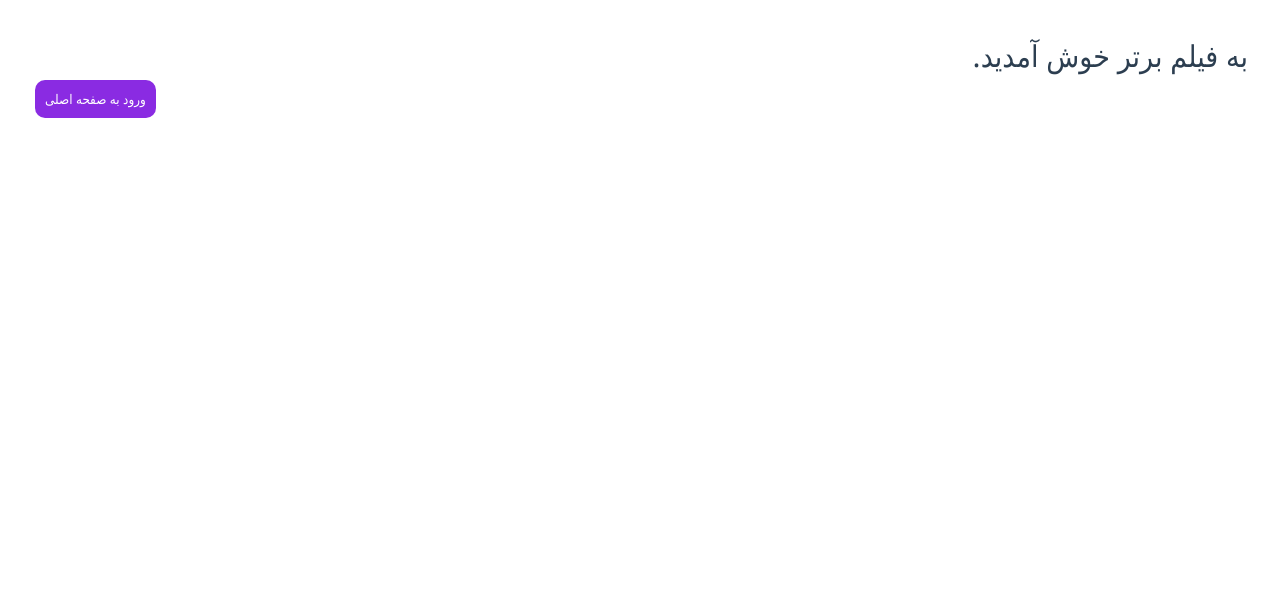
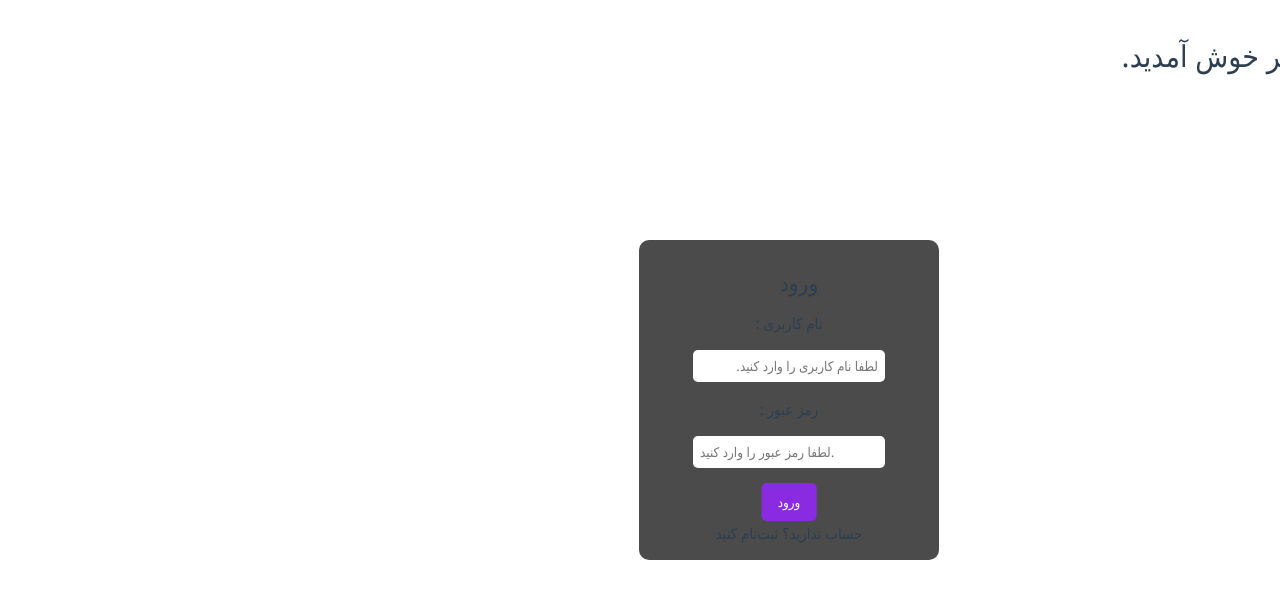
Before and after one commit to Poya403/Movie-site, a Vue app in the folder front-end/: page / in a window 1280 px wide. Shown: the top 598 px of the page. Built offline with nearby package versions, Linux system fonts and the light colour scheme.

Commit message:
setup authorization handling on login/register

```diff
--- a/front-end/index.html
+++ b/front-end/index.html
@@ -4,7 +4,7 @@
     <meta charset="UTF-8">
     <link rel="icon" href="/favicon.ico">
     <meta name="viewport" content="width=device-width, initial-scale=1.0">
-    <title>Vite App</title>
+    <link href="https://fonts.googleapis.com/icon?family=Material+Icons" rel="stylesheet">
   </head>
   <body>
     <div id="app"></div>
--- a/front-end/src/App.vue
+++ b/front-end/src/App.vue
@@ -1,28 +1,6 @@
-<script setup>
-import { useRoute } from 'vue-router';
-
-const route = useRoute();
-</script>
-
 <template>
-  <div v-if="route.path === '/'">
-    <h1>به فیلم برتر خوش آمدید.</h1>
-    <router-link to="/home">
-      <button>ورود به صفحه اصلی</button>
-    </router-link>
-  </div>
-
   <router-view />
 </template>
-
-<style >
-button{
-  font-family: 'Segoe UI', Tahoma, Geneva, Verdana, sans-serif;
-  color: white;
-  background-color: blueviolet;
-  border-radius: 10px;
-  border: none;
-  padding: 10px;
-
-}
+<style>
+@import url('https://fonts.googleapis.com/icon?family=Material+Icons');
 </style>
--- a/front-end/src/assets/main.css
+++ b/front-end/src/assets/main.css
@@ -5,6 +5,7 @@
   margin: 0 auto;
   padding: 2rem;
   font-weight: normal;
+  direction: rtl;
 }
 
 a,
@@ -26,11 +27,25 @@ a,
     display: flex;
     place-items: center;
     font-family: 'Segoe UI', Tahoma, Geneva, Verdana, sans-serif;
+    direction: rtl;
   }
 
   #app {
     display: grid;
     grid-template-columns: 1fr 1fr;
     padding: 0 2rem;
+    direction: rtl;
   }
 }
+
+button{
+  display: flex;
+  font-family: 'Segoe UI', Tahoma, Geneva, Verdana, sans-serif;
+  color: white;
+  background-color: blueviolet;
+  border-radius: 5px;
+  border: none;
+  padding: 10px 16px;
+  cursor: pointer;
+  justify-self: end;
+}
--- a/front-end/src/router/index.js
+++ b/front-end/src/router/index.js
@@ -1,10 +1,12 @@
 import { createRouter, createWebHistory } from 'vue-router'
 import Movies from '../views/MoviesView.vue'
 import Home from '../views/HomeView.vue'
+import LoginView from '../views/LoginView.vue'
 
 const router = createRouter({
   history: createWebHistory(),
   routes: [
+    { path: '/', name: 'LoginView', component: LoginView },
     {
       path : '/home',
       name: 'HomeView',
--- a/front-end/src/views/HomeView.vue
+++ b/front-end/src/views/HomeView.vue
@@ -9,6 +9,7 @@ export default {
     const genres = ref([]);
     const searchResults = ref([]);
     const searchTerm = ref(null);
+    const username = ref(null);
     const router = useRouter();
     const fetchMovies = async () => {
       try {
@@ -33,7 +34,14 @@ export default {
     const goToMovie = (movieId) => {
       router.push(`/movies/${movieId}`);
     };
-    onMounted(fetchMovies);
+    const logout = () => {
+      localStorage.removeItem('username');
+      router.push('/');
+    };
+    onMounted(() => {
+      username.value = localStorage.getItem('username') || 'کاربر';
+      fetchMovies();
+    });
 
     return {
       movies,
@@ -41,7 +49,9 @@ export default {
       searchResults,
       searchTerm,
       searchInputHandler,
-      goToMovie
+      goToMovie,
+      username,
+      logout
     };
   }
 };
@@ -51,13 +61,25 @@ export default {
   <nav>
     <h1 id="title">فیلم برتر</h1>
     <input id="search" v-model="searchTerm" @input="searchInputHandler" placeholder="جستجوی فیلم">
-    <router-link to="/">
-      <button>ورود</button>
-    </router-link>
-  </nav>
+    <section id="Registration status">
+        <div v-show="!username">
+          <router-link to="/">
+            <button>ورود <i class="material-icons">login</i></button>
+          </router-link>
+        </div>
+        <div v-show="username" class="profile-box">
+          <h1 class="profile-name">{{ username }}
+          <i class="material-icons">account_circle</i>
+          </h1>
+          <button type="button" @click="logout">
+            <i class="material-icons">logout</i>
+        </button>
+        </div>
+    </section>
+  </nav><br><br>
   <section id="movies">
     <div v-for="genre in genres" :key="genre.id" class="genre-section">
-      <h2 v-if="searchResults.filter(movie => movie.gname === genre.gname).length>0">{{ genre.gname }}</h2>
+      <h2 id="genreTitle" v-if="searchResults.filter(movie => movie.gname === genre.gname).length>0">{{ genre.gname }}</h2>
       <div class="movies-container">
           <div v-for="movie in searchResults.filter(movie => movie.gname === genre.gname)"
             :key="movie.img_url" class="movie-card" @click="goToMovie(movie.mid)">
@@ -70,13 +92,19 @@ export default {
 </template>
 
 <style>
+*{
+  font-family: 'Segoe UI', Tahoma, Geneva, Verdana, sans-serif;
+}
+#movies{
+  margin-top: 15px;
+}
 .movies-container {
   display: flex;
   flex-wrap: wrap;
-  justify-self: end;
   gap: 10px;
-  justify-content: center;
+  justify-content: right;
   padding: 20px;
+  margin-top: 10px;
 }
 
 .movie-card {
@@ -90,7 +118,7 @@ export default {
 }
 
 .movie-card:hover {
-  transform: scale(1.05);
+  transform: scale(1.10);
 }
 
 .movie-card img {
@@ -104,33 +132,57 @@ export default {
   color: white;
   font-size: 16px;
   margin-top: 10px;
-  font-family: 'Segoe UI', Tahoma, Geneva, Verdana, sans-serif;
 }
 
 input{
   width: 30%;
   display: grid;
-  direction: rtl;
-  justify-self: end;
-  margin: auto;
+  margin-bottom: 30px;
   padding: 7px;
-  border-radius: 5px ;
-  font-family: 'Segoe UI', Tahoma, Geneva, Verdana, sans-serif;
-}
-
-h1,h2{
-  justify-self: end;
-  direction: rtl;
-  font-family: 'Segoe UI', Tahoma, Geneva, Verdana, sans-serif;
+  border-radius: 5px;
 }
 
 #title,#search{
-    justify-content: flex-end;
+    display: flex;
+    align-items: center;
+    justify-content: space-between;
+    gap: 20px;
     float: right;
-    vertical-align: center;
-    margin-bottom: 20px;
 }
+
 #search{
-    margin: 10px 50px 0;
+    margin: 5px 50px 0;
 }
+
+.profile-box {
+  direction: ltr;
+  display: flex;
+  justify-content: space-between;
+  align-items: center;
+  background: linear-gradient(90deg, #1e1f22, #2d2e33);
+  color: #f0f0f0;
+  padding: 10px;
+  border-radius: 10px;
+}
+
+.profile-name {
+  font-size: 1.2rem;
+  display: flex;
+  align-items: center;
+  gap: 0.5rem;
+  font-weight: 500;
+  text-shadow: 0 0 3px #00000044;
+}
+
+.profile-box .material-icons {
+  font-size: 28px;
+  cursor: pointer;
+  transition: transform 0.2s ease, color 0.3s;
+}
+
+.profile-box .material-icons:hover {
+  transform: scale(1.1);
+  color: #66ccff;
+}
+
 </style>
--- /dev/null
+++ b/front-end/src/views/LoginView.vue
@@ -0,0 +1,104 @@
+<script>
+import axios from 'axios';
+
+export default {
+  name: 'LoginView',
+  data() {
+    return {
+      uname: '',
+      password: '',
+      password2: '',
+      isRegistering: false,
+    };
+  },
+  methods: {
+    toggleForm() {
+      this.isRegistering = !this.isRegistering;
+    },
+    async submitForm() {
+      // بررسی رمز عبور در حالت ثبت‌نام
+      if (this.isRegistering && this.password !== this.password2) {
+        alert("رمز عبور مطابقت ندارد!");
+        return;
+      }
+
+      const url = this.isRegistering? "http://localhost:3000/register": "http://localhost:3000/login";
+      try {
+        const res = await axios.post(url, {
+          uname: this.uname,
+          password: this.password,
+        });
+
+        if (res.data.message === "successfully login!" || res.data.message === "successfully registered!") {
+          localStorage.setItem("username", this.uname);
+          this.$router.push('/home');
+        }
+
+      } catch (error) {
+        console.error("خطا:", error);
+        alert("خطایی در ارتباط با سرور رخ داده است.");
+      }
+    },
+  },
+};
+</script>
+
+<template>
+    <h1 id="title1">به فیلم برتر خوش آمدید.</h1>
+    <form class="login_form">
+      <h2 id="login_title">{{ isRegistering ? "ثبت نام" : "ورود" }}</h2>
+
+      <label id="user_name_lbl" for="name">نام کاربری :</label>
+      <input id="user_name" type="text" v-model="uname" placeholder="لطفا نام کاربری را وارد کنید.">
+
+      <label id="password_lbl" for="password">رمز عبور :</label>
+      <input id="password" type="password" v-model="password" placeholder="لطفا رمز عبور را وارد کنید.">
+
+      <label id="password_lbl2" for="password2" v-if="isRegistering">تکرار رمز عبور :</label>
+      <input id="password2" type="password" v-model="password2" placeholder="لطفا  مجددا رمز عبور را وارد کنید." v-if="isRegistering">
+
+      <button id="enter" type="button" @click="submitForm">{{ isRegistering ? "ثبت نام" : "ورود" }}</button>
+
+      <p @click="toggleForm" style="cursor: pointer;">
+      {{ isRegistering ? "قبلاً ثبت‌نام کرده‌اید؟ ورود" : "حساب ندارید؟ ثبت‌نام کنید"}}
+      </p>
+    </form>
+</template>
+
+<style>
+#title1{
+  margin-bottom: 100px ;
+}
+.login_form{
+  background-color: rgb(75, 75, 75);
+  position: absolute;
+  border-radius: 10px;
+  text-align: center;
+  top:50%;
+  left:50%;
+  transform: translate(-50%,-50%);
+  width: 300px;
+  padding: 15px 30px;
+}
+
+#user_name,#password,#password2{
+  width: 80%;
+  padding: 7px;
+  border: none;
+  margin: 15px auto;
+}
+#password,#password2{ direction: ltr;}
+
+#login_title{
+  margin: 10px;
+  position: relative;
+  left: 50%;
+  transform: translateX(-50%);
+}
+
+#enter{
+  position: relative;
+  left: 50%;
+  transform: translateX(-50%);
+}
+</style>
--- a/front-end/src/views/MoviesView.vue
+++ b/front-end/src/views/MoviesView.vue
@@ -8,51 +8,147 @@ export default{
     setup(){
       const route = useRoute();
       const movieInfo = ref([]);
-      const fetchMovies = async () => {
+      const cast = ref([]);
+
+      const fetchMovieِData = async () => {
       try {
         const movieId = route.params.id;
         const res = await axios.get(`http://localhost:3000/movies/${movieId}`);
         console.log("API Response:", res.data);
         movieInfo.value = res.data.movieInfo;
+        cast.value = res.data.cast;
       } catch (err) {
         console.error("Error fetching movie:", err);
       }
     };
-      onMounted(fetchMovies);
 
-      return {
-        movieInfo
-      };
+    onMounted(() => {
+      fetchMovieِData();
+    });
+
+    return {
+      movieInfo,
+      cast
+    };
+
     }
-
 }
 </script>
 
 <template>
+  <nav>
+    <h1 id="title">فیلم برتر</h1>
+    <router-link to="/">
+      <button id="login_btn">ورود <i class="material-icons">login</i></button>
+    </router-link>
+  </nav><br>
   <div class="movie_info">
     <img :src="movieInfo.img_url" alt="movie poster" />
     <h1>{{ movieInfo.mname }}</h1>
-    <h2>{{ movieInfo.genres }}</h2>
-    <h2>کارگردان : {{ movieInfo.dname }}</h2>
-    <h3><span>(imdb)</span>امتیاز  : {{ movieInfo.rate }}</h3>
-    <h3>توضیحات : {{ movieInfo.title }}</h3>
+    <h4>{{ movieInfo.genres }}</h4>
+    <h3>کارگردان : {{ movieInfo.dname }}</h3>
+    <h4>امتیاز IMDb : {{ movieInfo.rate }}</h4>
+    <h4>تاریخ انتشار : {{ movieInfo.initial_release }}</h4>
+    <h3>توضیحات : {{ movieInfo.title }}</h3><br>
+    <h1>اسامی بازیگران</h1>
+    <table id="cast_table">
+      <thead>
+        <tr>
+          <th>نام</th>
+          <th>در نقش</th>
+        </tr>
+      </thead>
+      <tbody>
+        <tr v-for="actor in cast" :key="actor.aname">
+          <td>{{ actor.aname }}</td>
+          <td>{{ actor.role_in_movie }}</td>
+        </tr>
+      </tbody>
+    </table>
   </div>
 </template>
 
 <style>
+*{
+  direction: rtl;
+}
+@media (max-width: 600px) {
   .movie_info{
-    display: block;
-    float: right;
     background-color: black;
     text-align: right;
-    width: 100vh;
-    height: 150vh;
     padding: 5vh;
   }
   .movie_info img{
     display: inline-block;
-    width: 230px;
-    height: 350px;
+    width: 100%;
+    height: 50vh;
     object-fit: cover;
+    border-radius: 10px;
   }
+  table {
+    margin-top: 20px;
+    width: 100%;
+    border-collapse: collapse;
+    font-size: 12px;
+    font-family: 'Segoe UI', Tahoma, Geneva, Verdana, sans-serif;
+    text-align: right;
+  }
+
+  th, td {
+    padding: 5px;
+    border: 1px solid #ddd;
+    color: white;
+  }
+
+  th {
+    background-color: #4CAF50;
+    color: white;
+    text-transform: uppercase;
+  }
+}
+
+@media (min-width: 610px) {
+  .movie_info{
+    display: block;
+    background-color: black;
+    text-align: right;
+    width: 100vh;
+    height: auto;
+    padding: 5vh;
+    justify-self: center;
+  }
+  .movie_info img{
+    display: inline-block;
+    width: 100%;
+    height: 50vh;
+    object-fit: cover;
+    border-radius: 10px;
+  }
+  table {
+    direction: rtl;
+    margin-top: 20px;
+    width: 50%;
+    border-collapse: collapse;
+    font-size: 12px;
+    font-family: 'Segoe UI', Tahoma, Geneva, Verdana, sans-serif;
+    text-align: right;
+  }
+
+  th, td {
+    padding: 5px;
+    border: 1px solid #ddd;
+    color: white;
+  }
+
+  th {
+    background-color: #4CAF50;
+    color: white;
+    text-transform: uppercase;
+  }
+}
+#title,#login_btn{
+    display: flex;
+    justify-content: space-between;
+    align-items: center;
+}
 </style>
```
Also changed, not shown: 1 other file (tests, documents, lock files or other folders).
